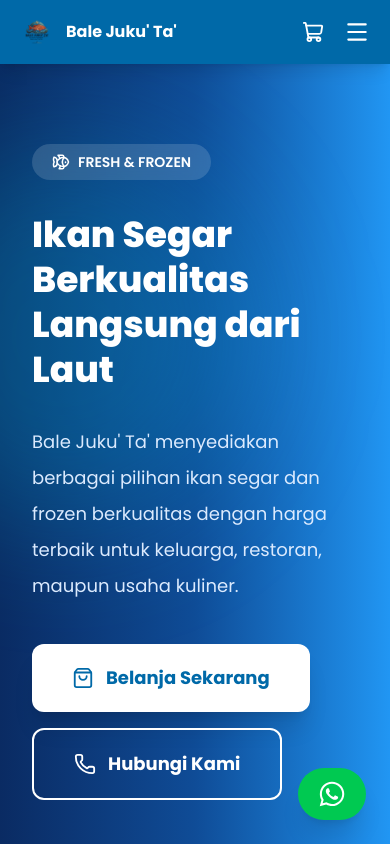
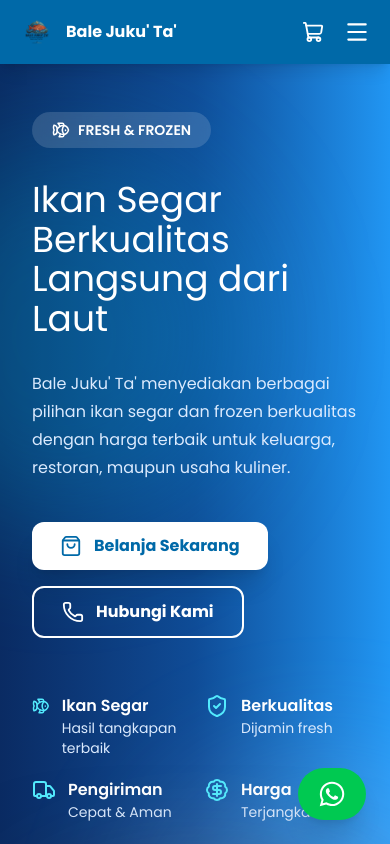
Before and after one commit to diansn11-dev/bale-jukuta, a Next.js app: page / in a window 390 px wide. Shown: the top 844 px of the page. Built offline with nearby package versions, Linux system fonts and the light colour scheme.

Commit message:
Update hero section

```diff
--- a/components/Hero.tsx
+++ b/components/Hero.tsx
@@ -1,29 +1,57 @@
+import Image from "next/image";
 import Link from "next/link";
 
 export default function Hero() {
   return (
-    <section className="bg-gradient-to-r from-sky-700 to-cyan-600 text-white">
-      <div className="max-w-7xl mx-auto py-28 px-6">
-        <h1 className="text-5xl font-bold">Ikan Fresh & Frozen Berkualitas</h1>
+    <section className="relative overflow-hidden bg-gradient-to-r from-blue-950 via-blue-800 to-sky-500">
+      <div className="max-w-7xl mx-auto px-6 lg:px-10 min-h-[520px] lg:min-h-[580px] flex items-center">
+        <div className="grid lg:grid-cols-2 gap-10 lg:gap-16 items-center w-full">
+          {/* Kiri */}
+          <div>
+            <span className="inline-flex items-center rounded-full bg-white/15 px-4 py-2 text-xs font-semibold">
+              🐟 FRESH & FROZEN
+            </span>
 
-        <p className="mt-6 text-xl">
-          Langsung dari nelayan pilihan dengan kualitas terbaik.
+            <h1 className="mt-5 text-4xl md:text-5xl lg:text-6xl font-extrabold leading-[1.1]">
+              Ikan Fresh &
+              <br />
+              Frozen
+              <br />
+              Berkualitas
+            </h1>
+
+            <p className="mt-5 max-w-lg text-base lg:text-lg text-blue-100">
+              Menyediakan berbagai jenis ikan laut segar dan frozen dengan
+              kualitas terbaik langsung dari nelayan pilihan.
             </p>
 
-        <div className="mt-10 flex gap-4">
+            <div className="mt-8 flex gap-4">
               <Link
                 href="/produk"
-            className="bg-white text-sky-700 px-6 py-3 rounded-xl font-semibold"
+                className="rounded-xl bg-white px-6 py-3 font-semibold text-sky-700 hover:scale-105 transition"
               >
                 Lihat Produk
               </Link>
 
               <a
                 href="https://wa.me/6285111202275"
-            className="border border-white px-6 py-3 rounded-xl"
+                className="rounded-xl border border-white px-6 py-3 font-semibold hover:bg-white hover:text-sky-700 transition"
               >
-            WhatsApp
+                Hubungi Kami
               </a>
+            </div>
+          </div>
+
+          {/* Kanan */}
+          <div className="relative h-[320px] md:h-[380px] lg:h-[430px]">
+            <Image
+              src="/hero-fish.png"
+              alt="Ikan Segar"
+              fill
+              priority
+              className="object-contain object-center"
+            />
+          </div>
         </div>
       </div>
     </section>
--- a/components/home/Hero.tsx
+++ b/components/home/Hero.tsx
@@ -16,7 +16,7 @@ export default function Hero() {
       <div className="absolute -left-32 top-20 h-96 w-96 rounded-full bg-cyan-400/20 blur-3xl" />
       <div className="absolute -right-32 bottom-10 h-96 w-96 rounded-full bg-blue-200/20 blur-3xl" />
 
-      <div className="relative mx-auto grid min-h-[760px] max-w-screen-2xl items-center gap-16 px-8 py-20 lg:grid-cols-2 lg:px-12">
+      <div className="relative mx-auto grid min-h-[520px] lg:min-h-[580px] max-w-screen-2xl items-center gap-10 px-8 py-12 lg:grid-cols-2 lg:px-12">
         {/* ========================= */}
         {/* KIRI */}
         {/* ========================= */}
@@ -31,11 +31,10 @@ export default function Hero() {
             className="
 mt-8
 text-4xl
-font-extrabold
-leading-tight
-sm:text-5xl
-lg:text-7xl
-xl:text-8xl
+md:text-5xl
+lg:text-[56px]
+xl:text-[64px]
+leading-[1.1]
 "
           >
             Ikan Segar
@@ -49,8 +48,9 @@ xl:text-8xl
             className="
 mt-8
 max-w-2xl
-text-lg
-leading-9
+text-base
+leading-7
+lg:text-lg
 text-blue-100
 lg:text-xl
 "
@@ -65,7 +65,7 @@ lg:text-xl
           <div className="mt-10 flex flex-wrap gap-4">
             <Link
               href="/produk"
-              className="flex items-center gap-3 rounded-xl bg-white px-10 py-5 text-lg font-bold text-sky-700 shadow-xl transition hover:scale-105"
+              className="flex items-center gap-3 rounded-xl bg-white px-7 py-3 text-base font-bold text-sky-700 shadow-xl transition hover:scale-105"
             >
               <ShoppingBag size={22} />
               Belanja Sekarang
@@ -73,7 +73,7 @@ lg:text-xl
 
             <Link
               href="/kontak"
-              className="flex items-center gap-3 rounded-xl border-2 border-white px-10 py-5 text-lg font-bold text-white transition hover:bg-white hover:text-sky-700"
+              className="flex items-center gap-3 rounded-xl border-2 border-white px-7 py-3 text-base font-bold text-white transition hover:bg-white hover:text-sky-700"
             >
               <Phone size={22} />
               Hubungi Kami
@@ -122,13 +122,13 @@ lg:text-xl
         {/* ========================= */}
 
         <div className="relative flex justify-center">
-          <div className="absolute h-[700px] w-[700px] rounded-full bg-white/10 blur-3xl" />
+          <div className="absolute h-[500px] w-[500px] rounded-full bg-white/10 blur-3xl" />
 
           <Image
             src="/hero-fish.png"
             alt="Ikan Segar Bale Juku Ta"
-            width={1200}
-            height={900}
+            width={900}
+            height={700}
             priority
             className="
       relative
```
Lines whose indentation alone changed are shown as unchanged.
